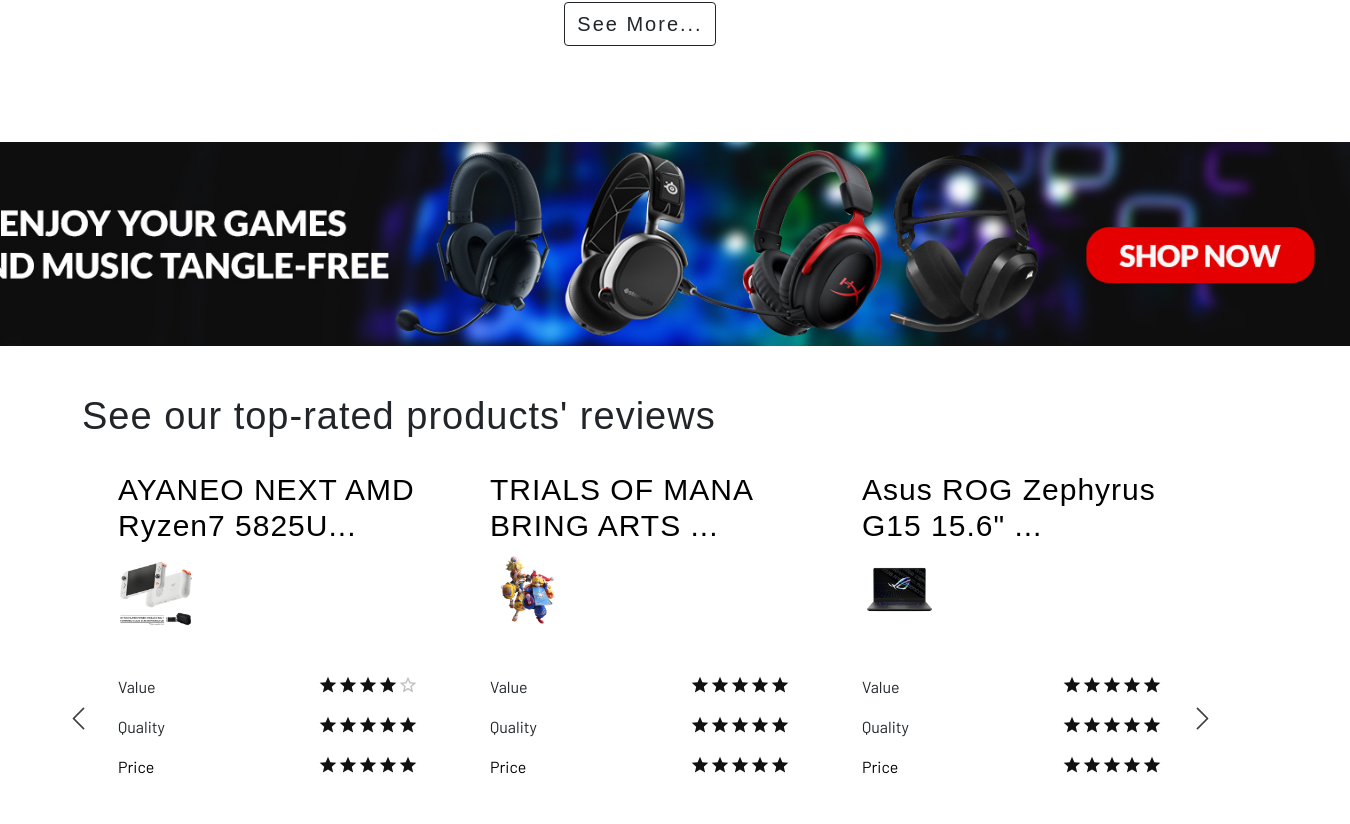
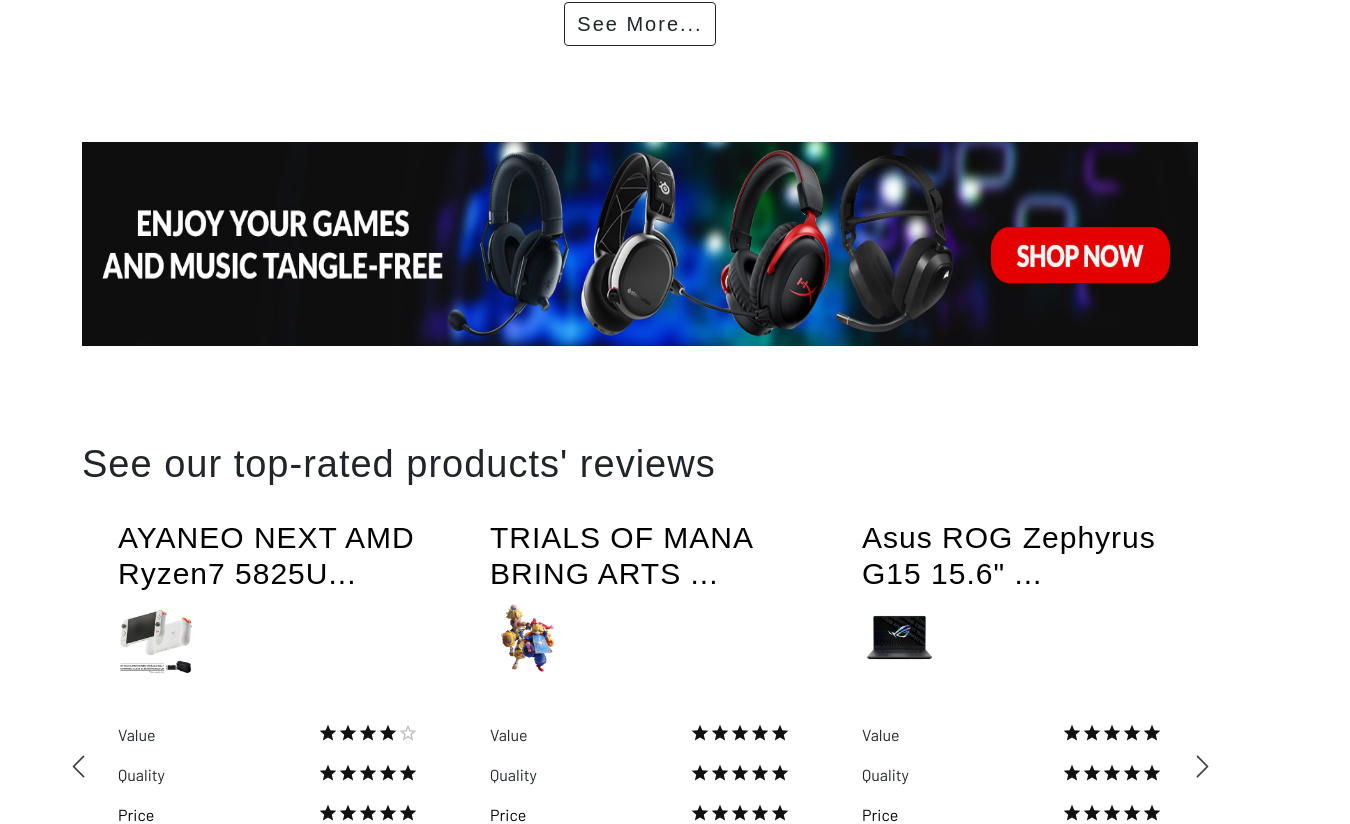
Before and after one commit to rgyogiii/mini-project-2, a React (Create React App) app: page / in a window 1280 px wide. Shown: the part 3125-3949 px from the top of the page, 1350 px wide, since content can reach past the window. Built offline with nearby package versions, Linux system fonts and the light colour scheme; a web font is replaced by a local one.

Commit message:
fixed promo alignment & spacing

```diff
--- a/src/homepage/promo2/promo2.js
+++ b/src/homepage/promo2/promo2.js
@@ -7,8 +7,8 @@
 import './promo2.css'
 const promo1 = () => {
   return (
-    <div className='container second-promos mt-5'>
-      <div className='d-flex justify-content-center first-ad'><img src={first} width='1420px' height='204px'/></div>
+    <div className='container second-promos my-5 pb-5'>
+      <div className='d-flex justify-content-center first-ad'><img src={first} width='100%' height='204px'/></div>
       {/* <div className='d-flex justify-content-center mt-3 second-ad'>
         <img className='p-1' src={second} width='460px' height='329px' alt="" srcset="" />
         <img className='p-1' src={third} width='460px' height='329px' alt="" srcset="" />
```
